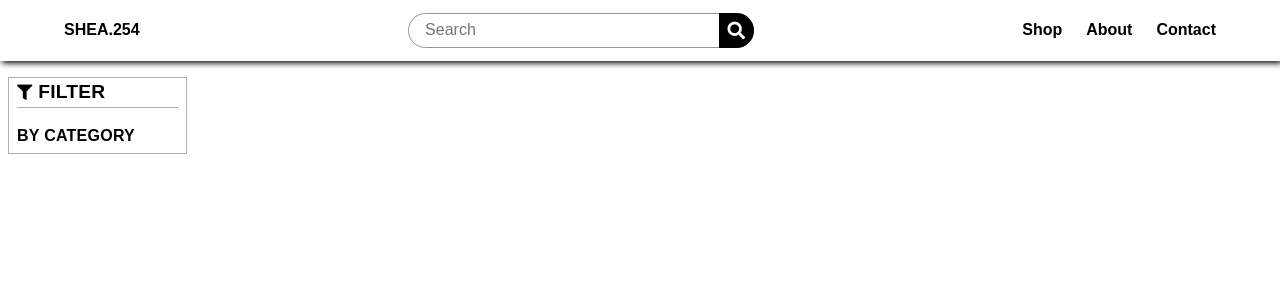
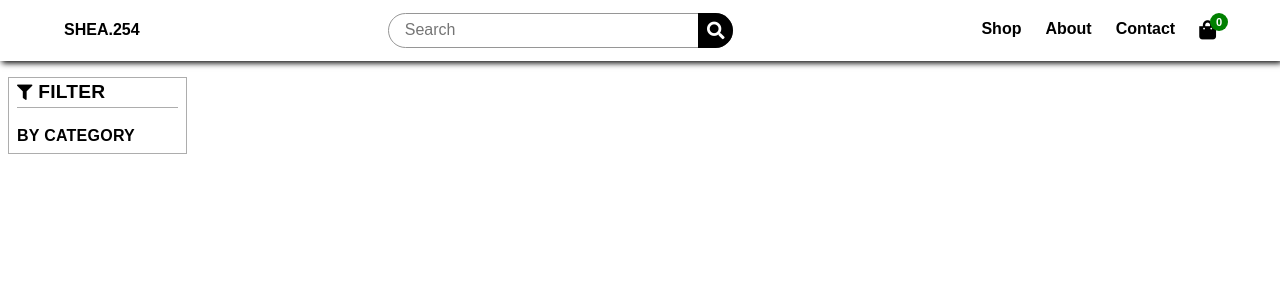
Before and after one commit to AlexAaqil/shea254, a Django app: page /shop/ in a window 1280 px wide. Shown: the top 300 px of the page. Run offline with Django 4.2, Linux system fonts and the light colour scheme; data that the repository does not hold is empty; some libraries are stand-ins or nearby versions.

Commit message:
Added the functionality for adding items to cart from the product_details page

```diff
--- a/backend/core/urls.py
+++ b/backend/core/urls.py
@@ -12,6 +12,7 @@ urlpatterns = [
     path('product/<pid>', views.product_details, name='product_details'),
     path('search/', views.search, name='search'),
     path('filter_products', views.filter_products, name='filter_products'),
+    path('add_to_cart', views.add_to_cart, name='add_to_cart'),
 
     path('about/', views.about, name='about'),
     path('contact/', views.contact, name='contact'),
--- a/backend/core/views.py
+++ b/backend/core/views.py
@@ -75,3 +75,28 @@ def filter_products(request):
     data = render_to_string("core/async/filtered_products.html", {"products" : products})
 
     return JsonResponse({"data" : data})
+
+
+def add_to_cart(request):
+    cart_products = {}
+
+    cart_products[str(request.GET['id'])] = {
+        'title' : request.GET['title'],
+        'quantity' : request.GET['quantity'],
+        'price' : request.GET['price'],
+    }
+
+    if 'cart_data_object' in request.session:
+        if str(request.GET['id']) in request.session['cart_data_object']:
+            cart_data = request.session['cart_data_object']
+            cart_data[str(request.GET['id'])]['quantity'] = int(cart_products[str(request.GET['id'])]['quantity'])
+            cart_data.update(cart_data)
+            request.session['cart_data_object'] = cart_data
+        else:
+            cart_data = request.session['cart_data_object']
+            cart_data.update(cart_products)
+            request.session['cart_data_object'] = cart_data
+    else:
+        request.session['cart_data_object'] = cart_products
+
+    return JsonResponse({"data":request.session['cart_data_object'], "total_cart_items":len(request.session['cart_data_object'])})
--- a/backend/static/css/_navbar.scss
+++ b/backend/static/css/_navbar.scss
@@ -58,6 +58,31 @@ nav {
           text-decoration: none;
         }
       }
+
+      .cart {
+        position: relative;
+
+        i {
+          font-size: 1.2em;
+        }
+
+        span {
+          width: 18px;
+          height: 18px;
+          display: flex;
+          align-items: center;
+          justify-content: center;
+          font-size: 0.7em;
+          font-weight: bold;
+          position: absolute;
+          right: -12px;
+          top: -7px;
+          background: green;
+          color: #fff;
+          padding: 8px;
+          border-radius: 50%;
+        }
+      }
     }
   }
 }
--- a/backend/static/css/styles.css
+++ b/backend/static/css/styles.css
@@ -119,6 +119,28 @@ nav .container ul {
 }
 nav .container ul li a {
   text-decoration: none;
+}
+nav .container ul .cart {
+  position: relative;
+}
+nav .container ul .cart i {
+  font-size: 1.2em;
+}
+nav .container ul .cart span {
+  width: 18px;
+  height: 18px;
+  display: flex;
+  align-items: center;
+  justify-content: center;
+  font-size: 0.7em;
+  font-weight: bold;
+  position: absolute;
+  right: -12px;
+  top: -7px;
+  background: green;
+  color: #fff;
+  padding: 8px;
+  border-radius: 50%;
 }
 
 .Homepage section {
--- a/backend/static/js/custom.js
+++ b/backend/static/js/custom.js
@@ -32,6 +32,43 @@ $(document).ready(function() {
 
 
 
+// Add to cart functionality
+$("#add_to_cart_btn").on("click", function() {
+    let quantity = $("#product_quantity").val();
+    let product_id = $(".product_id").val();
+    let product_title = $(".product_title").val();
+    let product_price = $(".product_price").text()
+    let this_val = $(this)
+
+    // console.log("Quantity: ", quantity);
+    // console.log("ID: ", product_id);
+    // console.log("Title: ", product_title);
+    // console.log("Price: ", product_price);
+    // console.log("Element: ", this_val);
+
+    $.ajax({
+        url : '/add_to_cart',
+        data : {
+            'id' : product_id,
+            'quantity' : quantity,
+            'title' : product_title,
+            'price' : product_price,
+        },
+        dataType : 'json',
+        beforeSend : function() {
+            console.log("Adding Products to Cart...");
+        },
+        success : function(response) {
+            this_val.html("Product Added to Cart!");
+            console.log("Added Products to Cart!");
+            $(".total_cart_items").text(response.total_cart_items);
+            this_val.attr('disabled', false);
+        }
+    });
+});
+
+
+
 // Product Details Images Slider
 const mainImage = document.querySelector(".main_product_image");
 const otherImagesContainer = document.querySelector(".other_product_images");
--- a/backend/templates/partials/navbar.html
+++ b/backend/templates/partials/navbar.html
@@ -15,6 +15,10 @@
       <li><a href="{% url 'core:shop' %}">Shop</a></li>
       <li><a href="{% url 'core:about' %}">About</a></li>
       <li><a href="{% url 'core:contact' %}">Contact</a></li>
+      <li class="cart">
+        <i class="fas fa-shopping-bag"></i>
+        <span class="total_cart_items">{{ request.session.cart_data_object|length }}</span>
+      </li>
     </ul>
   </div>
 </nav>
```
Also changed, not shown: backend/templates/core/product_details.html (+5 -3 lines), 1 other file.
